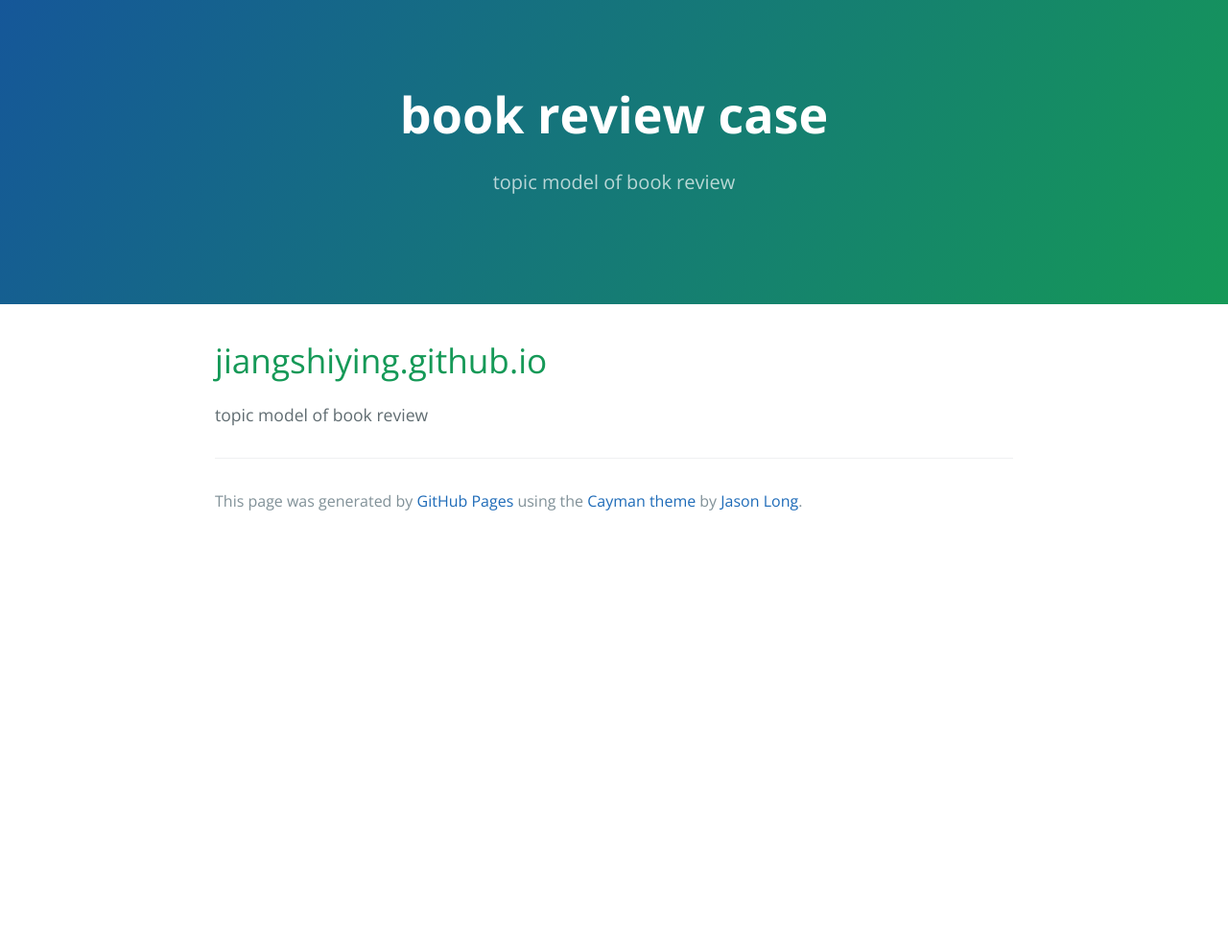
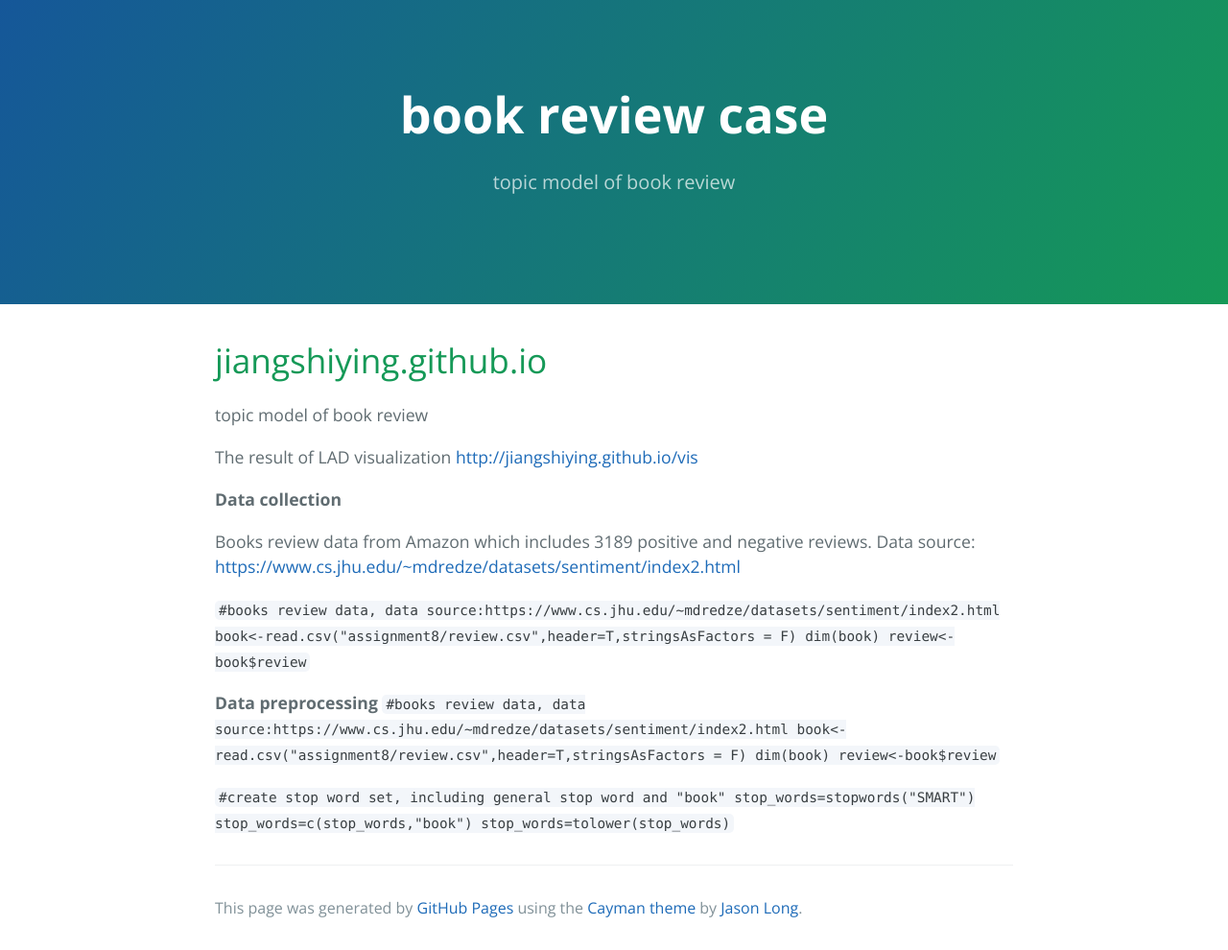
Before and after one commit to jiangshiying/jiangshiying.github.io, a plain HTML site: page index.html in a window 1280 px wide. Shown: the whole page at 96% size. Before the commit the page ends 800 px from the top, so only its background shows below. Drawn offline with nearby package versions, Linux system fonts and the light colour scheme.

Commit message:
Replace master branch with page content via GitHub

```diff
--- a/index.html
+++ b/index.html
@@ -19,7 +19,30 @@
       <h1>
 <a id="jiangshiyinggithubio" class="anchor" href="#jiangshiyinggithubio" aria-hidden="true"><span aria-hidden="true" class="octicon octicon-link"></span></a>jiangshiying.github.io</h1>
 
-<p>topic model of book review </p>
+<p>topic model of book review</p>
+
+<p>The result of LAD visualization <a href="http://jiangshiying.github.io/vis">http://jiangshiying.github.io/vis</a></p>
+
+<p><strong>Data collection</strong></p>
+
+<p>Books review data from Amazon which includes 3189 positive and negative reviews.
+Data source: <a href="https://www.cs.jhu.edu/%7Emdredze/datasets/sentiment/index2.html">https://www.cs.jhu.edu/~mdredze/datasets/sentiment/index2.html</a></p>
+
+<p><code>#books review data, data source:https://www.cs.jhu.edu/~mdredze/datasets/sentiment/index2.html
+book&lt;-read.csv("assignment8/review.csv",header=T,stringsAsFactors = F)
+dim(book)
+review&lt;-book$review</code></p>
+
+<p><strong>Data preprocessing</strong>
+<code>#books review data, data source:https://www.cs.jhu.edu/~mdredze/datasets/sentiment/index2.html
+book&lt;-read.csv("assignment8/review.csv",header=T,stringsAsFactors = F)
+dim(book)
+review&lt;-book$review</code></p>
+
+<p><code>#create stop word set, including general stop word and "book"
+stop_words=stopwords("SMART")
+stop_words=c(stop_words,"book")
+stop_words=tolower(stop_words)</code></p>
 
       <footer class="site-footer">
 
--- a/params.json
+++ b/params.json
@@ -1,6 +1,6 @@
 {
   "name": "book review case ",
   "tagline": "topic model of book review ",
-  "body": "# jiangshiying.github.io\r\ntopic model of book review \r\n",
+  "body": "# jiangshiying.github.io\r\ntopic model of book review\r\n\r\nThe result of LAD visualization [http://jiangshiying.github.io/vis](http://jiangshiying.github.io/vis)\r\n\r\n**Data collection**\r\n\r\nBooks review data from Amazon which includes 3189 positive and negative reviews.\r\nData source: [https://www.cs.jhu.edu/~mdredze/datasets/sentiment/index2.html](https://www.cs.jhu.edu/~mdredze/datasets/sentiment/index2.html)\r\n\r\n`#books review data, data source:https://www.cs.jhu.edu/~mdredze/datasets/sentiment/index2.html\r\nbook<-read.csv(\"assignment8/review.csv\",header=T,stringsAsFactors = F)\r\ndim(book)\r\nreview<-book$review`\r\n\r\n**Data preprocessing**\r\n`#books review data, data source:https://www.cs.jhu.edu/~mdredze/datasets/sentiment/index2.html\r\nbook<-read.csv(\"assignment8/review.csv\",header=T,stringsAsFactors = F)\r\ndim(book)\r\nreview<-book$review`\r\n\r\n`#create stop word set, including general stop word and \"book\"\r\nstop_words=stopwords(\"SMART\")\r\nstop_words=c(stop_words,\"book\")\r\nstop_words=tolower(stop_words)`",
   "note": "Don't delete this file! It's used internally to help with page regeneration."
 }
```
